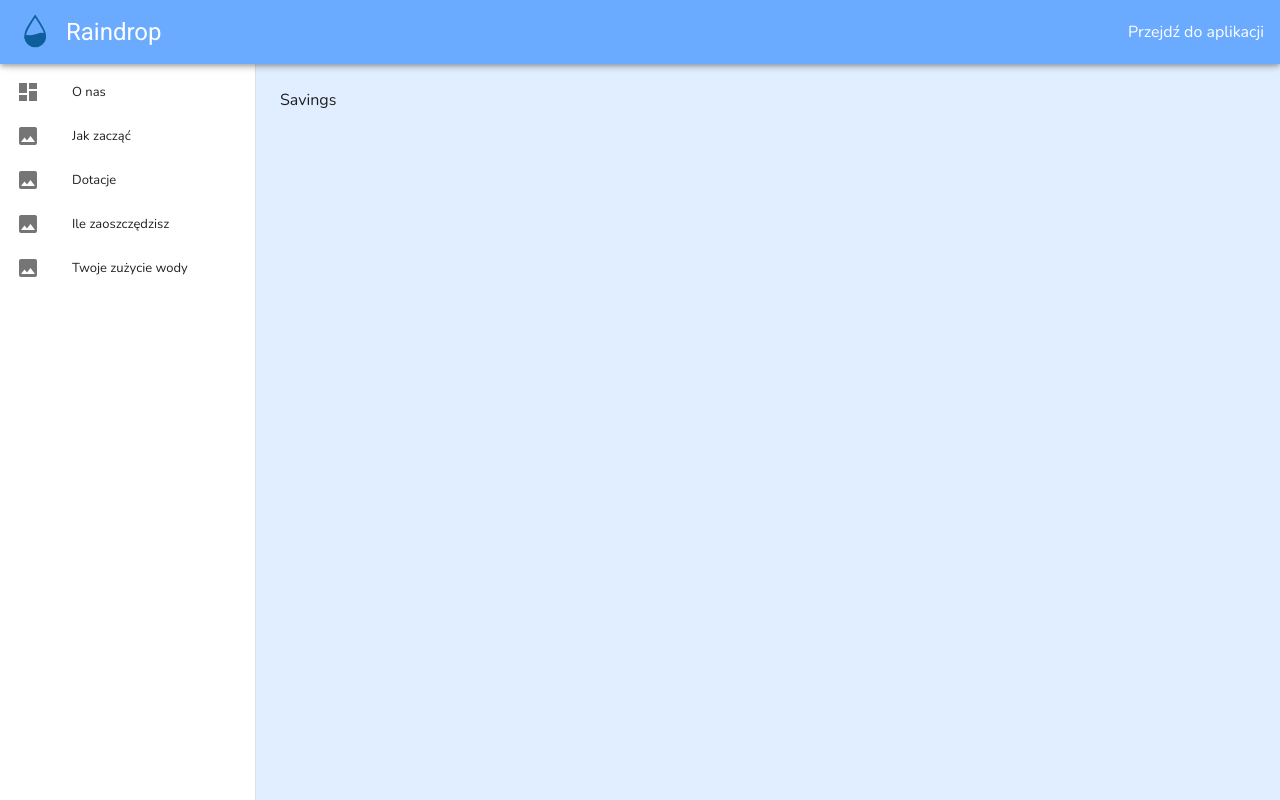
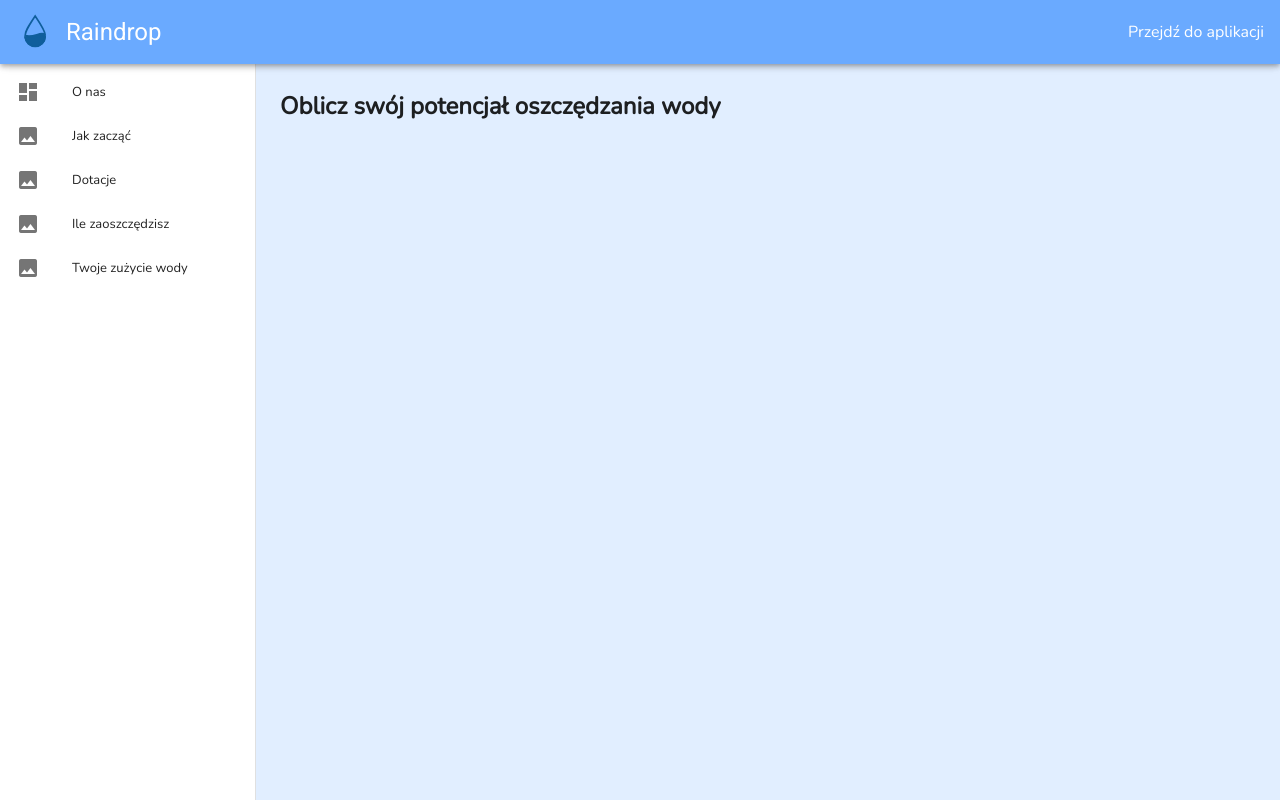
Before and after one commit to DzordzoMen/raindrop, a Vue app in the folder web/raindrop-web/: page /savings in a window 1280 px wide. Built offline with nearby package versions, Linux system fonts and the light colour scheme.

Commit message:
no message

```diff
--- a/web/raindrop-web/src/views/Savings.vue
+++ b/web/raindrop-web/src/views/Savings.vue
@@ -1,5 +1,11 @@
 <template>
     <v-container>
-        Savings
+        <div>
+            <h2>
+                Oblicz swój potencjał oszczędzania wody
+            </h2>
+        </div>
+        <div>
+        </div>
     </v-container>
 </template>
```
